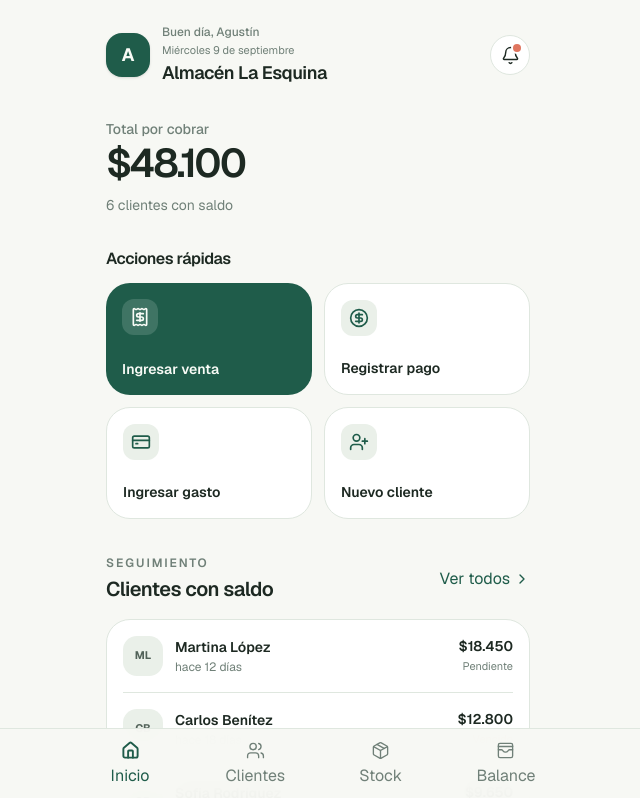
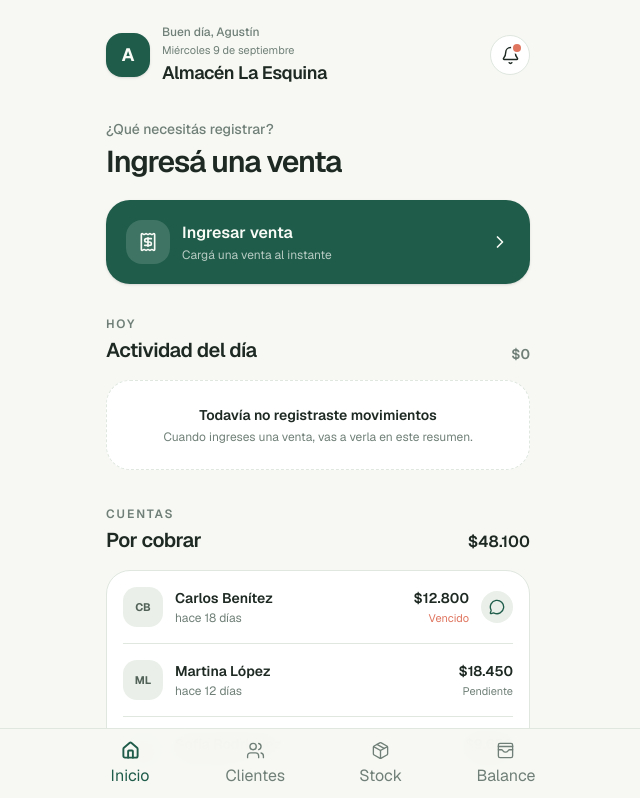
Before and after one commit to Damian-Jofre/prueba-IA-Coder, a Next.js app: page / in a window 1280 px wide. Shown: the top 798 px of the page, without its empty margins (322-962 px from the left). Built offline with nearby package versions, Linux system fonts and the light colour scheme.

Commit message:
Rediseña Home con actividad y cuentas

```diff
--- a/src/app/page.tsx
+++ b/src/app/page.tsx
@@ -5,9 +5,10 @@ import {
   Bell,
   ChevronRight,
   CircleDollarSign,
-  CreditCard,
   Home,
+  MessageCircle,
   Package,
+  Plus,
   Receipt,
   UserPlus,
   Users,
@@ -15,10 +16,9 @@ import {
 } from "lucide-react";
 
 const customers = [
+  { name: "Carlos Benítez", detail: "hace 18 días", status: "vencido", amount: "$12.800", initials: "CB" },
   { name: "Martina López", detail: "hace 12 días", status: "pendiente", amount: "$18.450", initials: "ML" },
-  { name: "Carlos Benítez", detail: "hace 18 días", status: "vencido", amount: "$12.800", initials: "CB" },
   { name: "Sofía Rodríguez", detail: "hace 9 días", status: "pendiente", amount: "$9.650", initials: "SR" },
-  { name: "Diego Fernández", detail: "hace 6 días", status: "pendiente", amount: "$7.200", initials: "DF" },
 ];
 
 const navItems = [
@@ -32,13 +32,22 @@ export default function HomePage() {
   const [activeNav, setActiveNav] = useState("Inicio");
   const [showNotifications, setShowNotifications] = useState(false);
   const [showSettings, setShowSettings] = useState(false);
+  const [showSaleFeedback, setShowSaleFeedback] = useState(false);
+
+  const hasBalance = customers.length > 0;
+  const hasTodayActivity = false;
+  const hasLowStock = true;
 
   return (
     <main className="min-h-screen bg-background text-foreground">
       <div className="mx-auto flex min-h-screen w-full max-w-[480px] flex-col px-5 pb-28 pt-6 sm:px-7">
         <header className="flex items-center justify-between">
           <div className="flex items-center gap-3">
-            <button className="flex size-11 items-center justify-center rounded-2xl bg-primary text-primary-foreground shadow-sm" aria-label="Abrir Ajustes" onClick={() => setShowSettings(!showSettings)}>
+            <button
+              className="flex size-11 items-center justify-center rounded-2xl bg-primary text-primary-foreground shadow-sm"
+              aria-label="Abrir Ajustes"
+              onClick={() => setShowSettings(!showSettings)}
+            >
               <span className="text-lg font-bold">A</span>
             </button>
             <div>
@@ -47,7 +56,11 @@ export default function HomePage() {
               <p className="text-lg font-semibold tracking-tight">Almacén La Esquina</p>
             </div>
           </div>
-          <button className="relative flex size-10 items-center justify-center rounded-full border border-border bg-card text-foreground" aria-label="Ver notificaciones" onClick={() => setShowNotifications(!showNotifications)}>
+          <button
+            className="relative flex size-10 items-center justify-center rounded-full border border-border bg-card text-foreground"
+            aria-label="Ver notificaciones"
+            onClick={() => setShowNotifications(!showNotifications)}
+          >
             <Bell className="size-[19px]" strokeWidth={1.8} />
             <span className="absolute right-2 top-2 size-2 rounded-full bg-accent ring-2 ring-card" />
           </button>
@@ -55,8 +68,8 @@ export default function HomePage() {
 
         {showNotifications && (
           <div className="mt-3 rounded-2xl border border-border bg-card p-4 text-sm shadow-sm">
-            <p className="font-semibold">Tenés 2 cuentas vencidas</p>
-            <p className="mt-1 text-muted-foreground">Revisá el seguimiento de clientes.</p>
+            <p className="font-semibold">Tenés 1 cuenta vencida</p>
+            <p className="mt-1 text-muted-foreground">Podés enviarle un recordatorio a Carlos.</p>
           </div>
         )}
 
@@ -67,74 +80,65 @@ export default function HomePage() {
           </div>
         )}
 
-        <section className="mt-8">
-          <p className="text-sm font-medium text-muted-foreground">Total por cobrar</p>
-          <h1 className="mt-1 text-[40px] font-semibold leading-none tracking-[-0.06em]">$48.100</h1>
-          <p className="mt-3 text-sm text-muted-foreground">6 clientes con saldo</p>
+        <section className="mt-8" aria-labelledby="primary-heading">
+          <p className="text-sm font-medium text-muted-foreground">¿Qué necesitás registrar?</p>
+          <h1 id="primary-heading" className="mt-1 text-[30px] font-semibold leading-tight tracking-[-0.04em]">Ingresá una venta</h1>
+          <button
+            className="mt-5 flex w-full items-center justify-between rounded-3xl bg-primary px-5 py-5 text-left text-primary-foreground shadow-sm transition-transform active:scale-[0.98]"
+            onClick={() => setShowSaleFeedback(true)}
+          >
+            <span className="flex items-center gap-3">
+              <span className="flex size-11 items-center justify-center rounded-2xl bg-primary-foreground/15"><Receipt className="size-5" /></span>
+              <span><span className="block text-base font-semibold">Ingresar venta</span><span className="mt-0.5 block text-xs text-primary-foreground/70">Cargá una venta al instante</span></span>
+            </span>
+            <ChevronRight className="size-5" />
+          </button>
+          {showSaleFeedback && <p className="mt-2 text-xs font-medium text-primary">Venta lista para cargar.</p>}
         </section>
 
-        <section className="mt-8" aria-label="Acciones rápidas">
-          <h2 className="text-base font-semibold tracking-tight">Acciones rápidas</h2>
-          <div className="mt-3 grid grid-cols-2 gap-3">
-            <button className="flex min-h-[112px] flex-col justify-between rounded-3xl bg-primary p-4 text-left text-primary-foreground transition-transform active:scale-[0.98]">
-              <span className="flex size-9 items-center justify-center rounded-xl bg-primary-foreground/15"><Receipt className="size-5" /></span>
-              <span className="text-sm font-semibold">Ingresar venta</span>
-            </button>
-            <button className="flex min-h-[112px] flex-col justify-between rounded-3xl border border-border bg-card p-4 text-left transition-transform active:scale-[0.98]">
-              <span className="flex size-9 items-center justify-center rounded-xl bg-muted text-primary"><CircleDollarSign className="size-5" /></span>
-              <span className="text-sm font-semibold">Registrar pago</span>
-            </button>
-            <button className="flex min-h-[112px] flex-col justify-between rounded-3xl border border-border bg-card p-4 text-left transition-transform active:scale-[0.98]">
-              <span className="flex size-9 items-center justify-center rounded-xl bg-muted text-primary"><CreditCard className="size-5" /></span>
-              <span className="text-sm font-semibold">Ingresar gasto</span>
-            </button>
-            <button className="flex min-h-[112px] flex-col justify-between rounded-3xl border border-border bg-card p-4 text-left transition-transform active:scale-[0.98]">
-              <span className="flex size-9 items-center justify-center rounded-xl bg-muted text-primary"><UserPlus className="size-5" /></span>
-              <span className="text-sm font-semibold">Nuevo cliente</span>
-            </button>
+        <section className="mt-8" aria-labelledby="today-heading">
+          <div className="flex items-end justify-between">
+            <div>
+              <p className="text-xs font-semibold uppercase tracking-[0.16em] text-muted-foreground">Hoy</p>
+              <h2 id="today-heading" className="mt-1 text-xl font-semibold tracking-tight">Actividad del día</h2>
+            </div>
+            <span className="text-sm font-semibold text-muted-foreground">$0</span>
+          </div>
+          <div className="mt-4 rounded-3xl border border-dashed border-border bg-card px-5 py-6 text-center">
+            {hasTodayActivity ? <p className="text-sm font-semibold">Tu actividad aparece acá</p> : <><p className="text-sm font-semibold">Todavía no registraste movimientos</p><p className="mt-1 text-xs text-muted-foreground">Cuando ingreses una venta, vas a verla en este resumen.</p></>}
           </div>
         </section>
 
-        <section className="mt-9">
-          <div className="flex items-center justify-between">
+        <section className="mt-9" aria-labelledby="receivable-heading">
+          <div className="flex items-end justify-between">
             <div>
-              <p className="text-xs font-semibold uppercase tracking-[0.16em] text-muted-foreground">Seguimiento</p>
-              <h2 className="mt-1 text-xl font-semibold tracking-tight">Clientes con saldo</h2>
+              <p className="text-xs font-semibold uppercase tracking-[0.16em] text-muted-foreground">Cuentas</p>
+              <h2 id="receivable-heading" className="mt-1 text-xl font-semibold tracking-tight">Por cobrar</h2>
             </div>
-            <button className="flex items-center gap-1 text-sm font-semibold text-primary">Ver todos <ChevronRight className="size-4" /></button>
+            <span className="text-base font-semibold">{hasBalance ? "$48.100" : "$0"}</span>
           </div>
-          <div className="mt-4 flex flex-col divide-y divide-border rounded-3xl border border-border bg-card px-4">
-            {customers.length === 0 ? (
-              <div className="px-2 py-8 text-center">
-                <p className="text-sm font-semibold">No hay clientes con saldo</p>
-                <p className="mt-1 text-xs text-muted-foreground">Tus cuentas pendientes van a aparecer acá.</p>
+          {hasBalance ? <div className="mt-4 flex flex-col divide-y divide-border rounded-3xl border border-border bg-card px-4">
+            {customers.map((customer) => (
+              <div key={customer.name} className="flex items-center gap-3 py-4">
+                <span className="avatar avatar-neutral">{customer.initials}</span>
+                <span className="min-w-0 flex-1"><span className="block truncate text-sm font-semibold">{customer.name}</span><span className="mt-0.5 block truncate text-xs text-muted-foreground">{customer.detail}</span></span>
+                <span className="text-right"><span className="block text-sm font-semibold">{customer.amount}</span><span className={`mt-0.5 block text-[11px] capitalize ${customer.status === "vencido" ? "text-accent" : "text-muted-foreground"}`}>{customer.status}</span></span>
+                {customer.status === "vencido" && <button className="flex size-8 items-center justify-center rounded-full bg-muted text-primary" aria-label={`Enviar WhatsApp a ${customer.name}`}><MessageCircle className="size-4" /></button>}
               </div>
-            ) : customers.map((customer) => (
-              <button key={customer.name} className="flex items-center gap-3 py-4 text-left">
-                <span className="avatar avatar-neutral">{customer.initials}</span>
-                <span className="min-w-0 flex-1">
-                  <span className="block truncate text-sm font-semibold">{customer.name}</span>
-                  <span className="mt-0.5 block truncate text-xs text-muted-foreground">{customer.detail}</span>
-                </span>
-                <span className="text-right">
-                  <span className="block text-sm font-semibold">{customer.amount}</span>
-                  <span className={`mt-0.5 block text-[11px] capitalize ${customer.status === "vencido" ? "text-accent" : "text-muted-foreground"}`}>{customer.status}</span>
-                </span>
-              </button>
             ))}
-          </div>
+          </div> : <div className="mt-4 rounded-3xl border border-dashed border-border bg-card px-5 py-7 text-center"><p className="text-sm font-semibold">No tenés cuentas por cobrar</p><p className="mt-1 text-xs text-muted-foreground">Tus clientes con saldo van a aparecer acá.</p></div>}
         </section>
 
+        {hasLowStock && <section className="mt-6 flex items-center justify-between rounded-3xl bg-muted px-4 py-4"><div className="flex items-center gap-3"><span className="flex size-9 items-center justify-center rounded-xl bg-card text-primary"><Package className="size-4" /></span><span><span className="block text-sm font-semibold">Revisá tu stock</span><span className="block text-xs text-muted-foreground">3 productos tienen pocas unidades</span></span></div><ChevronRight className="size-4 text-muted-foreground" /></section>}
+
+        <div className="mt-6 grid grid-cols-3 gap-2" aria-label="Acciones secundarias">
+          <button className="flex flex-col items-center gap-2 rounded-2xl border border-border bg-card px-2 py-3 text-xs font-medium"><CircleDollarSign className="size-4 text-primary" />Registrar pago</button>
+          <button className="flex flex-col items-center gap-2 rounded-2xl border border-border bg-card px-2 py-3 text-xs font-medium"><Plus className="size-4 text-primary" />Ingresar gasto</button>
+          <button className="flex flex-col items-center gap-2 rounded-2xl border border-border bg-card px-2 py-3 text-xs font-medium"><UserPlus className="size-4 text-primary" />Nuevo cliente</button>
+        </div>
       </div>
 
-      <nav className="fixed inset-x-0 bottom-0 z-10 border-t border-border bg-background/95 px-5 pb-[max(12px,env(safe-area-inset-bottom))] pt-3 backdrop-blur-md" aria-label="Navegación principal">
-        <div className="mx-auto flex max-w-[440px] items-center justify-between">
-          {navItems.map(({ label, icon: Icon }) => {
-            const isActive = activeNav === label;
-            return <button key={label} onClick={() => setActiveNav(label)} className={`flex min-w-16 flex-col items-center gap-1 text-[11px] font-medium transition-colors ${isActive ? "text-primary" : "text-muted-foreground"}`} aria-current={isActive ? "page" : undefined}><Icon className="size-[19px]" strokeWidth={isActive ? 2.4 : 1.7} /><span>{label}</span></button>;
-          })}
-        </div>
-      </nav>
+      <nav className="fixed inset-x-0 bottom-0 z-10 border-t border-border bg-background/95 px-5 pb-[max(12px,env(safe-area-inset-bottom))] pt-3 backdrop-blur-md" aria-label="Navegación principal"><div className="mx-auto flex max-w-[440px] items-center justify-between">{navItems.map(({ label, icon: Icon }) => { const isActive = activeNav === label; return <button key={label} onClick={() => setActiveNav(label)} className={`flex min-w-16 flex-col items-center gap-1 text-[11px] font-medium transition-colors ${isActive ? "text-primary" : "text-muted-foreground"}`} aria-current={isActive ? "page" : undefined}><Icon className="size-[19px]" strokeWidth={isActive ? 2.4 : 1.7} /><span>{label}</span></button>; })}</div></nav>
     </main>
   );
 }
```
